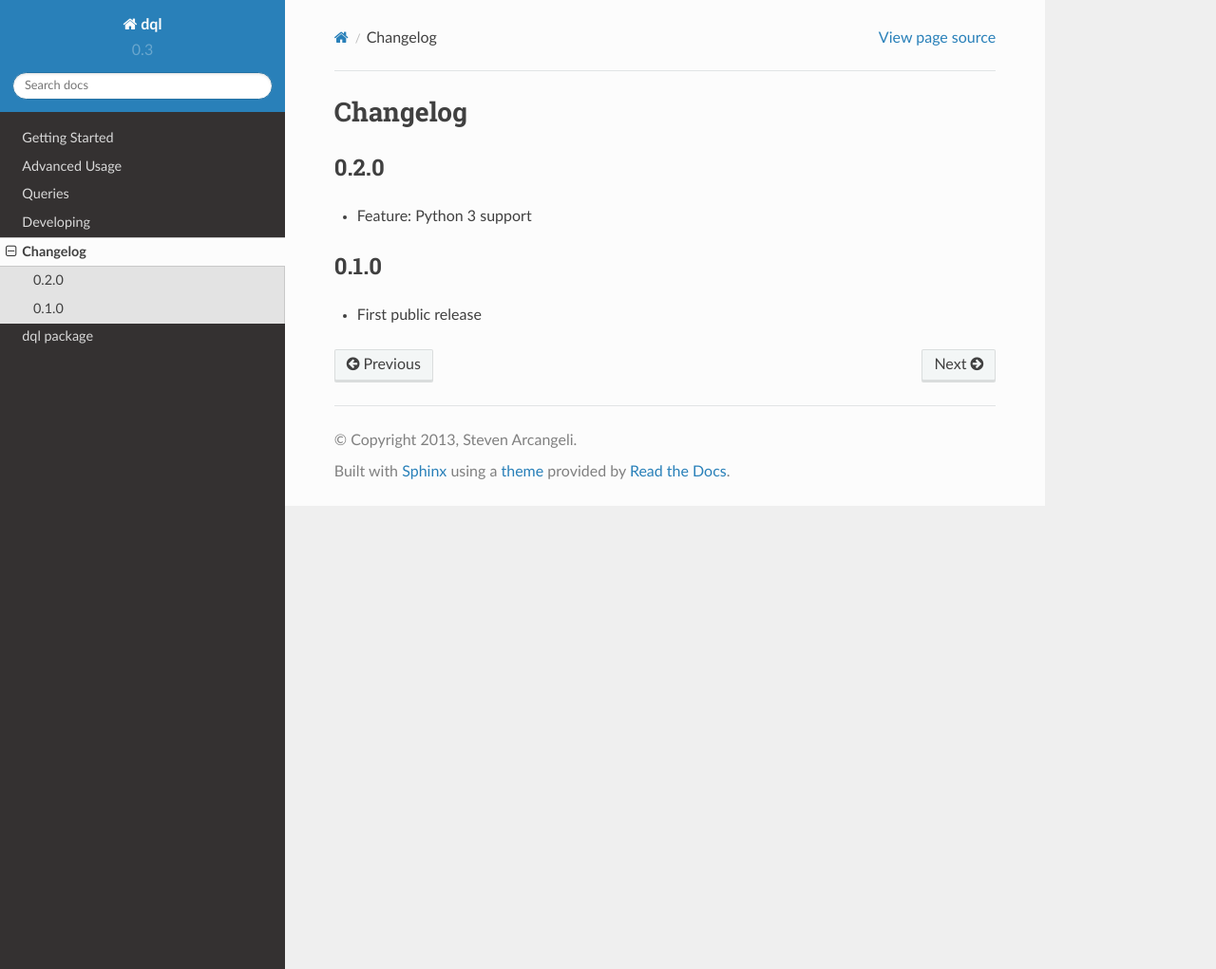
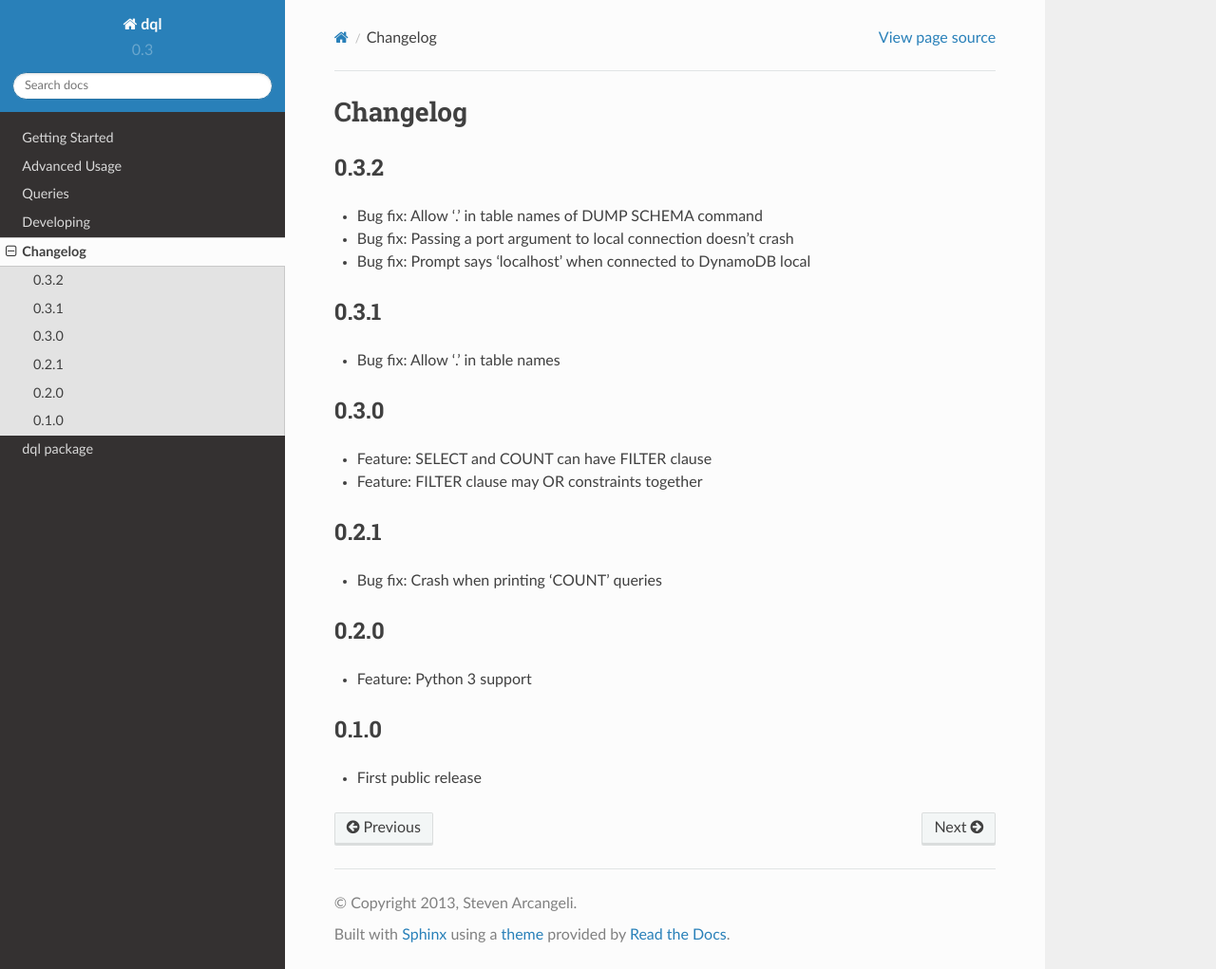
Before and after one commit to stevearc/dql, a Sphinx documentation site: the page built from doc/changes.rst, in a window 1280 px wide and 1021 px high. Shown: the whole window at 95% size. Built offline with Sphinx 7.4.7 and the Read the Docs theme 2.0.0, drawn with Linux system fonts in a browser that asks for light colours.

Commit message:
Correct prompt text when connected to local DynamoDB

```diff
--- a/CHANGES.rst
+++ b/CHANGES.rst
@@ -1,5 +1,11 @@
 Changelog
 =========
+
+0.3.2
+-----
+* Bug fix: Allow '.' in table names of DUMP SCHEMA command
+* Bug fix: Passing a port argument to local connection doesn't crash
+* Bug fix: Prompt says 'localhost' when connected to DynamoDB local
 
 0.3.1
 -----
--- a/doc/changes.rst
+++ b/doc/changes.rst
@@ -1,5 +1,24 @@
 Changelog
 =========
+
+0.3.2
+-----
+* Bug fix: Allow '.' in table names of DUMP SCHEMA command
+* Bug fix: Passing a port argument to local connection doesn't crash
+* Bug fix: Prompt says 'localhost' when connected to DynamoDB local
+
+0.3.1
+-----
+* Bug fix: Allow '.' in table names
+
+0.3.0
+-----
+* Feature: SELECT and COUNT can have FILTER clause
+* Feature: FILTER clause may OR constraints together
+
+0.2.1
+-----
+* Bug fix: Crash when printing 'COUNT' queries
 
 0.2.0
 -----
```
Also changed, not shown: 2 other files.
